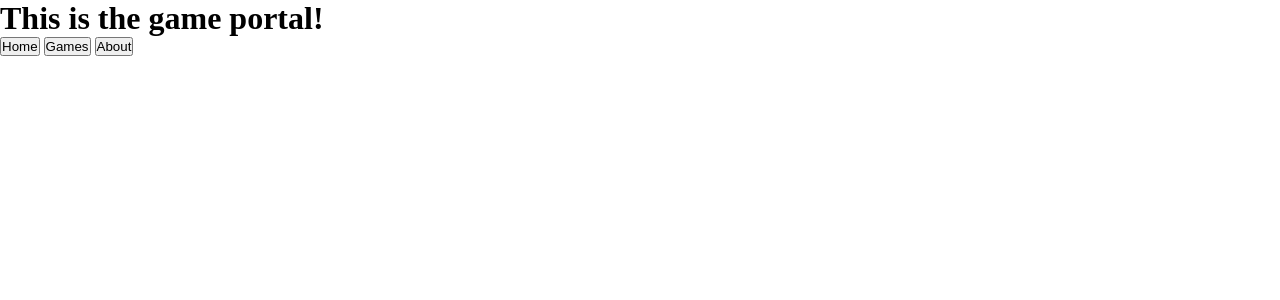
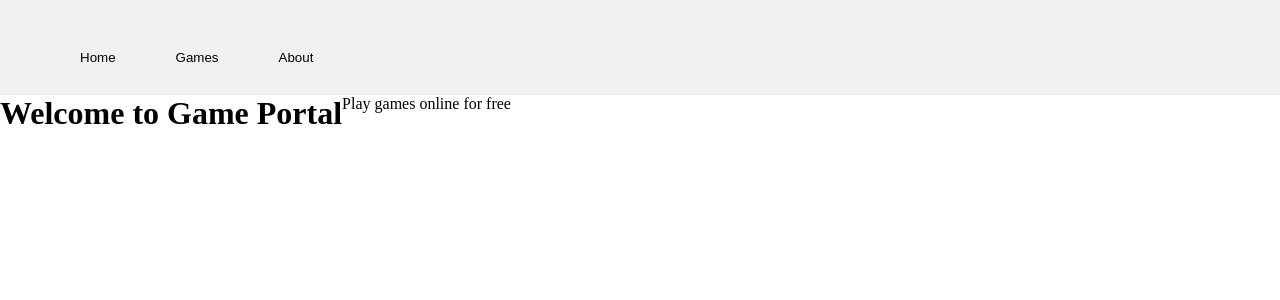
Before and after one commit to YounisLOL07/Game-Portal, a PHP site: page / in a window 1280 px wide. Shown: the top 300 px of the page. Run offline with PHP 8.4, Linux system fonts and the light colour scheme.

Commit message:
Added some style to the navbar

```diff
--- a/index.php
+++ b/index.php
@@ -8,7 +8,7 @@
 </head>
 <body>
     <div class="container">
-        <h1>This is the game portal!</h1>
+
         <div class="navbar">
             <div class="buttons">
                 <button id="home">Home</button>
@@ -16,6 +16,9 @@
                 <button id="about">About</button>
             </div>
         </div>
+        <div class="home">
+            <h1>Welcome to Game Portal</h1>
+            <p>Play games online for free</p>
         <div class="games">
 
         </div>
--- a/style.css
+++ b/style.css
@@ -3,7 +3,34 @@
     padding: 0;
 }
 
-h1 {
+.home {
     display: flex;
+}
 
+.buttons{
+    display: flex;
+    justify-content: center;
+    align-items: center;
+    margin-top: 20px;
 }
+
+button {
+    margin: 0 10px;
+    padding: 10px 20px;
+    border: none;
+    border-radius: 5px;
+    background-color: #f1f1f1;
+    cursor: pointer;
+}
+
+button:hover {
+    background-color: #e9e9e9;
+}
+
+.navbar {
+    display: flex;
+    justify-content: space-between;
+    align-items: center;
+    padding: 20px 50px;
+    background-color: #f1f1f1;
+}
```
